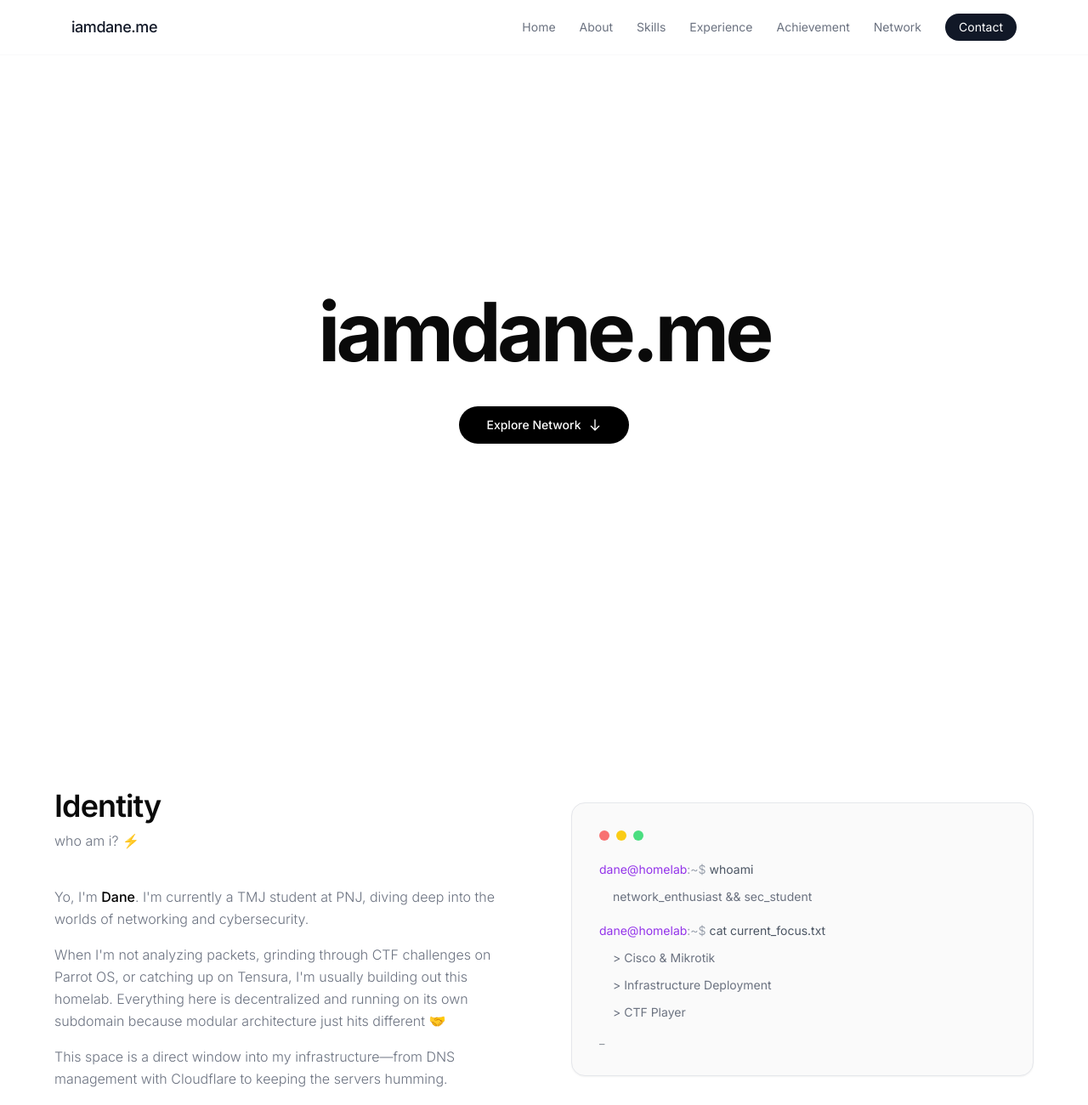
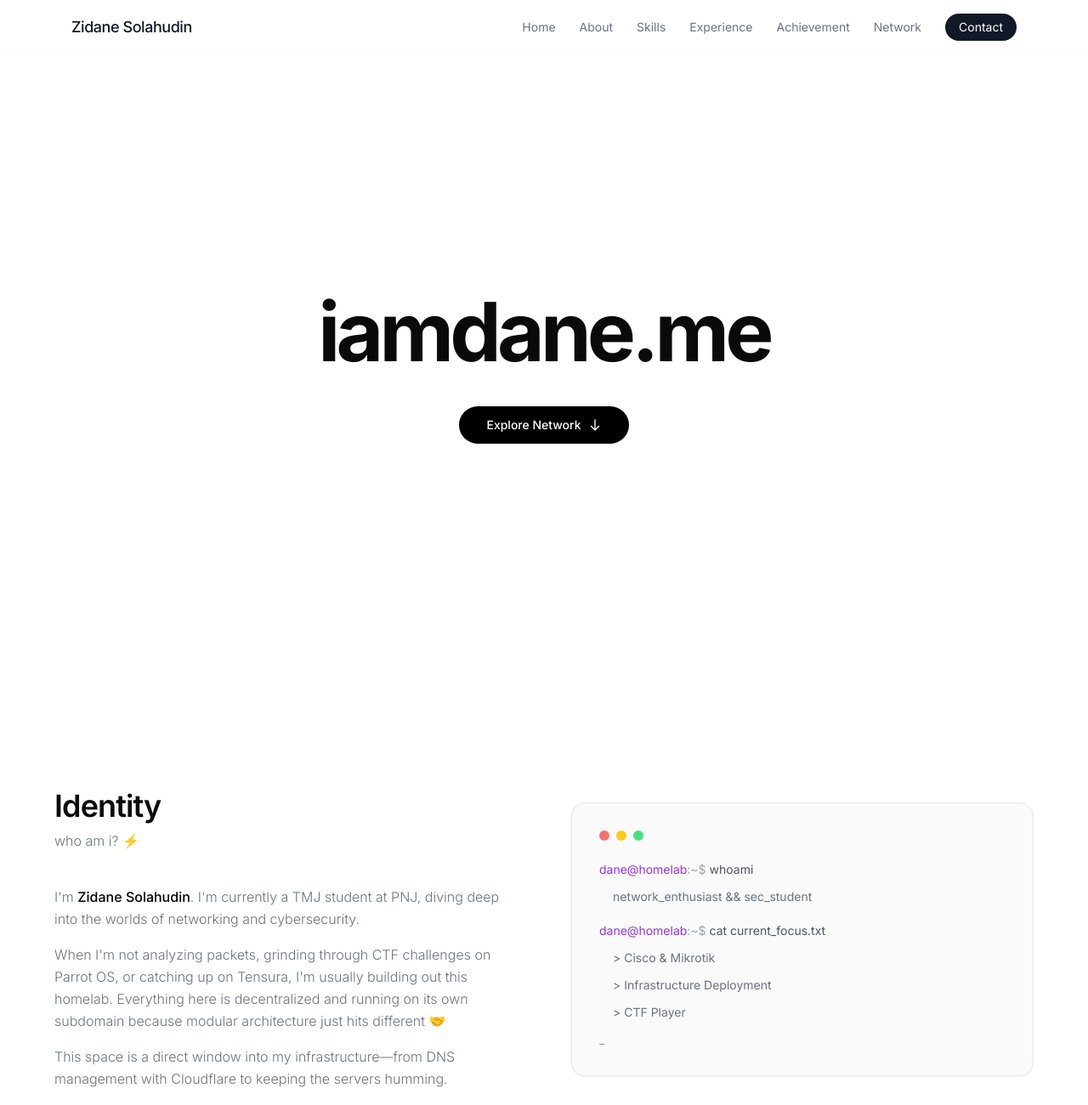
Before and after one commit to Hotaru-git3/iamdane-log, a website: page index.html in a window 1280 px wide. Shown: the top 1300 px of the page at 85% size. Drawn offline with nearby package versions, Linux system fonts and the light colour scheme.

Commit message:
update for CV and Logo

```diff
--- a/index.html
+++ b/index.html
@@ -72,7 +72,7 @@
           id="logo"
           class="text-base md:text-lg font-medium tracking-tight text-gray-900 cursor-pointer hover:opacity-70 transition-opacity"
         >
-          iamdane.me
+          Zidane Solahudin
         </div>
 
         <!-- DESKTOP NAVIGATION -->
@@ -277,7 +277,7 @@
               class="prose prose-lg text-gray-500 font-light leading-relaxed space-y-4"
             >
               <p>
-                Yo, I'm <span class="font-medium text-black">Dane</span>. I'm
+                I'm <span class="font-medium text-black">Zidane Solahudin</span>. I'm
                 currently a TMJ student at PNJ, diving deep into the worlds of
                 networking and cybersecurity.
               </p>
@@ -1374,7 +1374,7 @@
               </button>
             </div>
 
-            <!-- Download CV chip (same style) -->
+            <!-- Download CV chip with update badge -->
 <div
   class="inline-flex items-center gap-2 px-5 py-2.5 rounded-full bg-white/5 border border-white/10 text-gray-300 text-sm"
 >
@@ -1392,6 +1392,9 @@
     />
   </svg>
   <span>Download CV (PDF)</span>
+  <span class="text-[10px] px-1.5 py-0.5 rounded-full bg-gray-500/20 text-white border border-gray-500/30">
+    updated Dec 2025
+  </span>
   <a
     href="./public/cv/Zidane_Solahudin_CV.pdf"
     download
@@ -1413,7 +1416,6 @@
     </svg>
   </a>
 </div>
-          </div>
 
           <!-- Copyright -->
           <div class="pt-8 mt-8 border-t border-gray-800">
```
Lines whose indentation alone changed are shown as unchanged.
